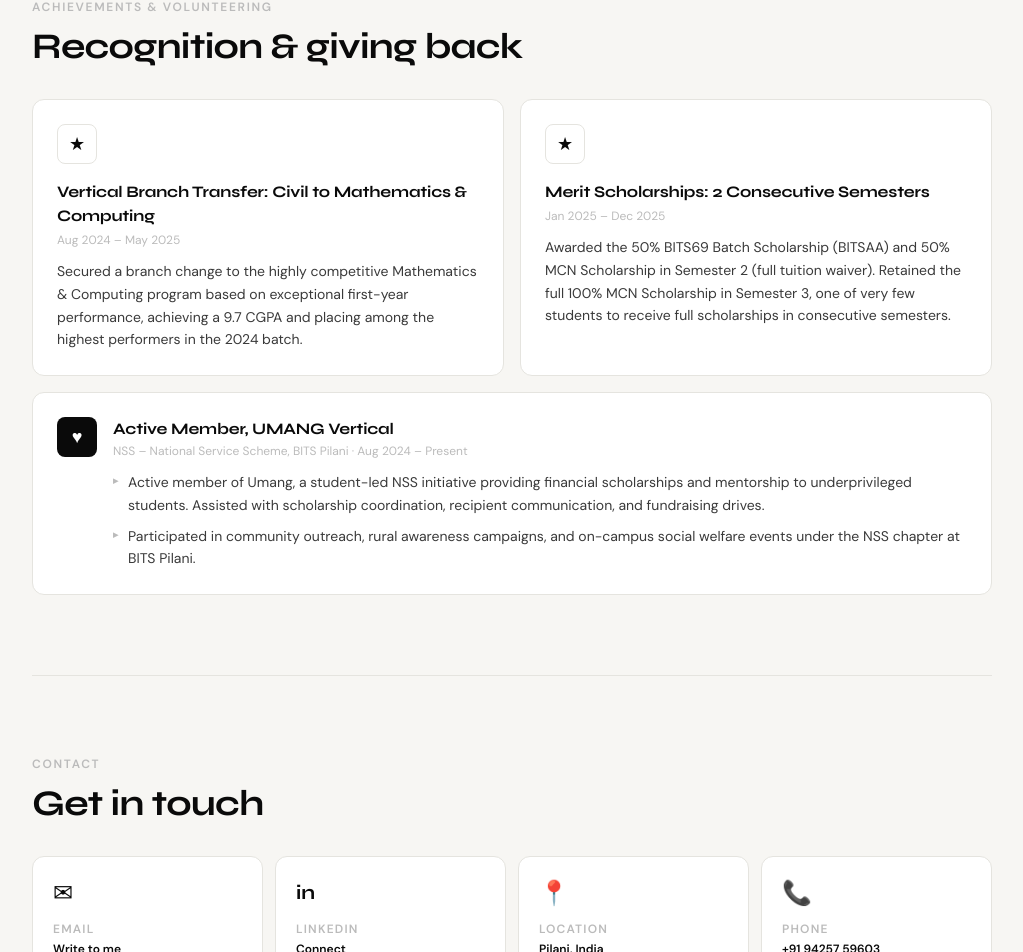
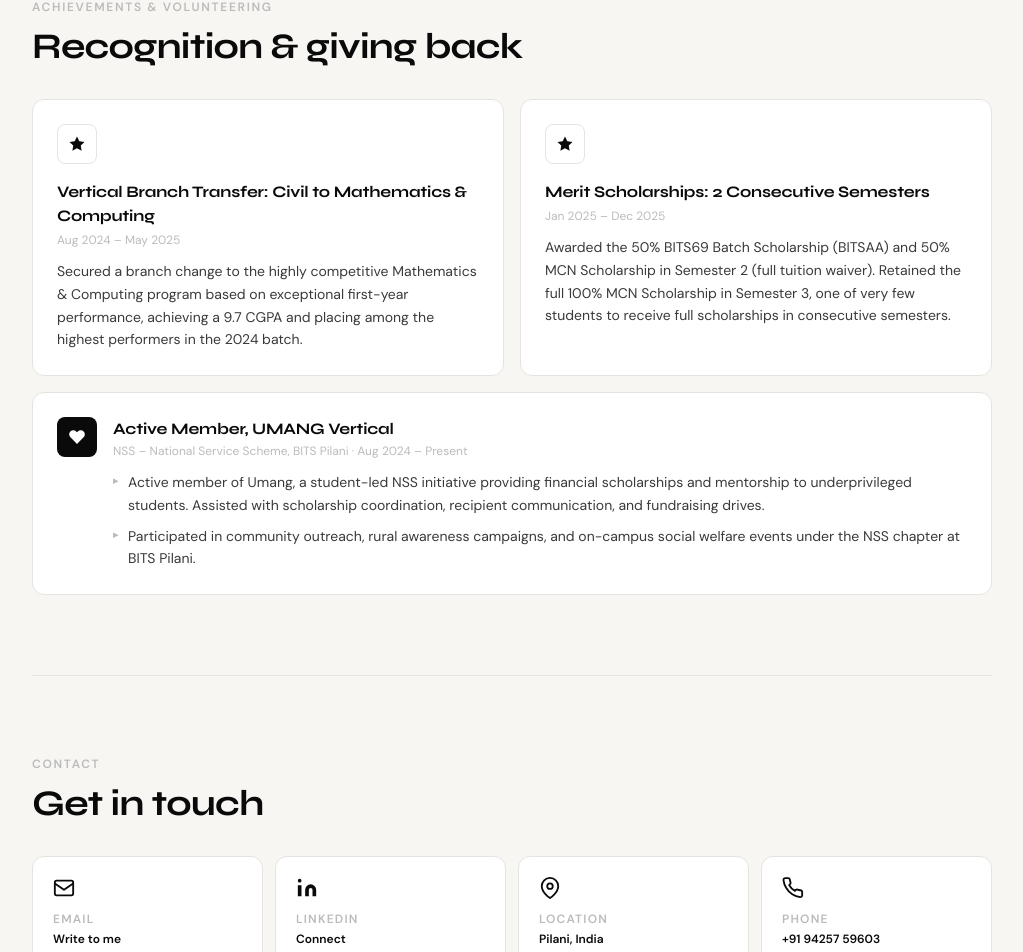
Before and after one commit to Krishiv-Mangal/krishiv-portfolio, a React (Vite) app: page / in a window 1280 px wide. Shown: the part 3619-4571 px from the top of the page, without its empty margins (128-1151 px from the left). Built offline with nearby package versions, Linux system fonts and the light colour scheme.

Commit message:
dark mode fix

```diff
--- a/src/App.jsx
+++ b/src/App.jsx
@@ -301,7 +301,7 @@ export default function App() {
     <div className={`min-h-screen${dark ? " dark-mode" : ""}`} style={{ background: "var(--surface)" }}>
 
       {/* ── NAV ── */}
-      <header className="sticky top-0 z-40" style={{ background: "rgba(247,246,243,0.88)", backdropFilter: "blur(16px)", WebkitBackdropFilter: "blur(16px)", borderBottom: "1px solid var(--border)" }}>
+      <header className="sticky top-0 z-40" style={{ background: dark ? "rgba(18,18,18,0.92)" : "rgba(247,246,243,0.88)", backdropFilter: "blur(16px)", WebkitBackdropFilter: "blur(16px)", borderBottom: "1px solid var(--border)" }}>
         <div className="max-w-5xl mx-auto px-4 sm:px-8 h-14 flex items-center gap-6">
           <button onClick={() => scrollTo("about")} className="font-display font-bold text-base tracking-tight mr-auto" style={{ color: "var(--ink)" }}>KM</button>
 
@@ -511,7 +511,9 @@ export default function App() {
           <div className="grid grid-cols-1 sm:grid-cols-2 gap-4">
             {achievements.map((a, i) => (
               <div key={i} className="rounded-xl p-5 sm:p-6 card-hover" style={{ background: "var(--card)", border: "1px solid var(--border)" }}>
-                <div className="w-10 h-10 rounded-lg flex items-center justify-center text-lg mb-4" style={{ background: "var(--card)", border: "1px solid var(--border)" }}>★</div>
+                <div className="w-10 h-10 rounded-lg flex items-center justify-center mb-4" style={{ background: "var(--card)", border: "1px solid var(--border)", color: "var(--ink)" }}>
+                  <svg width="18" height="18" viewBox="0 0 24 24" fill="currentColor" xmlns="http://www.w3.org/2000/svg"><path d="M12 2l3.09 6.26L22 9.27l-5 4.87 1.18 6.88L12 17.77l-6.18 3.25L7 14.14 2 9.27l6.91-1.01L12 2z"/></svg>
+                </div>
                 <h3 className="font-display font-bold text-sm sm:text-base mb-1" style={{ letterSpacing: "-0.01em", color: "var(--ink)" }}>{a.title}</h3>
                 <p className="text-xs mb-3 font-body" style={{ color: "var(--ink-4)" }}>{a.duration}</p>
                 <p className="text-sm leading-relaxed font-body" style={{ color: "var(--ink-2)" }}>{a.description}</p>
@@ -520,7 +522,9 @@ export default function App() {
             {volunteering.map((v, i) => (
               <div key={i} className="rounded-xl p-5 sm:p-6 sm:col-span-2 card-hover" style={{ background: "var(--card)", border: "1px solid var(--border)" }}>
                 <div className="flex gap-4">
-                  <div className="w-10 h-10 rounded-lg flex items-center justify-center text-lg flex-shrink-0" style={{ background: "var(--primary-bg)", color: "var(--primary-text)" }}>♥</div>
+                  <div className="w-10 h-10 rounded-lg flex items-center justify-center flex-shrink-0" style={{ background: "var(--primary-bg)", color: "var(--primary-text)" }}>
+                    <svg width="18" height="18" viewBox="0 0 24 24" fill="currentColor" xmlns="http://www.w3.org/2000/svg"><path d="M20.84 4.61a5.5 5.5 0 0 0-7.78 0L12 5.67l-1.06-1.06a5.5 5.5 0 0 0-7.78 7.78l1.06 1.06L12 21.23l7.78-7.78 1.06-1.06a5.5 5.5 0 0 0 0-7.78z"/></svg>
+                  </div>
                   <div>
                     <h3 className="font-display font-bold text-sm sm:text-base mb-0.5" style={{ letterSpacing: "-0.01em", color: "var(--ink)" }}>{v.role}</h3>
                     <p className="text-xs mb-3 font-body" style={{ color: "var(--ink-4)" }}>{v.org} · {v.duration}</p>
@@ -548,26 +552,26 @@ export default function App() {
             <a href={`mailto:${personal.email}`}
               className="rounded-xl p-4 sm:p-5 card-hover block no-underline"
               style={{ background: "var(--card)", border: "1px solid var(--border)", textDecoration: "none" }}>
-              <span className="text-2xl block mb-3">✉</span>
+              <svg width="22" height="22" viewBox="0 0 24 24" fill="none" stroke="currentColor" strokeWidth="2" strokeLinecap="round" strokeLinejoin="round" className="block mb-3" style={{ color: "var(--ink)" }}><rect x="2" y="4" width="20" height="16" rx="2"/><path d="m22 7-10 7L2 7"/></svg>
               <p className="text-xs font-bold uppercase tracking-widest mb-1 font-body" style={{ color: "var(--ink-4)" }}>Email</p>
               <p className="text-xs font-semibold font-body truncate" style={{ color: "var(--ink)" }}>Write to me</p>
             </a>
             <a href={personal.linkedin} target="_blank" rel="noreferrer"
               className="rounded-xl p-4 sm:p-5 card-hover block no-underline"
               style={{ background: "var(--card)", border: "1px solid var(--border)", textDecoration: "none" }}>
-              <span className="text-2xl block mb-3 font-display font-bold" style={{ fontSize: 20 }}>in</span>
+              <svg width="22" height="22" viewBox="0 0 24 24" fill="currentColor" className="block mb-3" style={{ color: "var(--ink)" }} xmlns="http://www.w3.org/2000/svg"><path d="M16 8a6 6 0 0 1 6 6v7h-4v-7a2 2 0 0 0-2-2 2 2 0 0 0-2 2v7h-4v-7a6 6 0 0 1 6-6z"/><rect x="2" y="9" width="4" height="12"/><circle cx="4" cy="4" r="2"/></svg>
               <p className="text-xs font-bold uppercase tracking-widest mb-1 font-body" style={{ color: "var(--ink-4)" }}>LinkedIn</p>
               <p className="text-xs font-semibold font-body" style={{ color: "var(--ink)" }}>Connect</p>
             </a>
             <div className="rounded-xl p-4 sm:p-5 card-hover" style={{ background: "var(--card)", border: "1px solid var(--border)" }}>
-              <span className="text-2xl block mb-3">📍</span>
+              <svg width="22" height="22" viewBox="0 0 24 24" fill="none" stroke="currentColor" strokeWidth="2" strokeLinecap="round" strokeLinejoin="round" className="block mb-3" style={{ color: "var(--ink)" }}><path d="M21 10c0 7-9 13-9 13s-9-6-9-13a9 9 0 0 1 18 0z"/><circle cx="12" cy="10" r="3"/></svg>
               <p className="text-xs font-bold uppercase tracking-widest mb-1 font-body" style={{ color: "var(--ink-4)" }}>Location</p>
               <p className="text-xs font-semibold font-body" style={{ color: "var(--ink)" }}>Pilani, India</p>
             </div>
             <a href="tel:+919425759603"
               className="rounded-xl p-4 sm:p-5 card-hover block no-underline"
               style={{ background: "var(--card)", border: "1px solid var(--border)", textDecoration: "none" }}>
-              <span className="text-2xl block mb-3">📞</span>
+              <svg width="22" height="22" viewBox="0 0 24 24" fill="none" stroke="currentColor" strokeWidth="2" strokeLinecap="round" strokeLinejoin="round" className="block mb-3" style={{ color: "var(--ink)" }}><path d="M22 16.92v3a2 2 0 0 1-2.18 2 19.79 19.79 0 0 1-8.63-3.07A19.5 19.5 0 0 1 4.69 12 19.79 19.79 0 0 1 1.61 3.4a2 2 0 0 1 1.99-2.18h3a2 2 0 0 1 2 1.72 12.84 12.84 0 0 0 .7 2.81 2 2 0 0 1-.45 2.11L7.91 8.96a16 16 0 0 0 6.13 6.13l.9-.9a2 2 0 0 1 2.11-.45 12.84 12.84 0 0 0 2.81.7A2 2 0 0 1 22 16.92z"/></svg>
               <p className="text-xs font-bold uppercase tracking-widest mb-1 font-body" style={{ color: "var(--ink-4)" }}>Phone</p>
               <p className="text-xs font-semibold font-body" style={{ color: "var(--ink)" }}>+91 94257 59603</p>
             </a>
```
